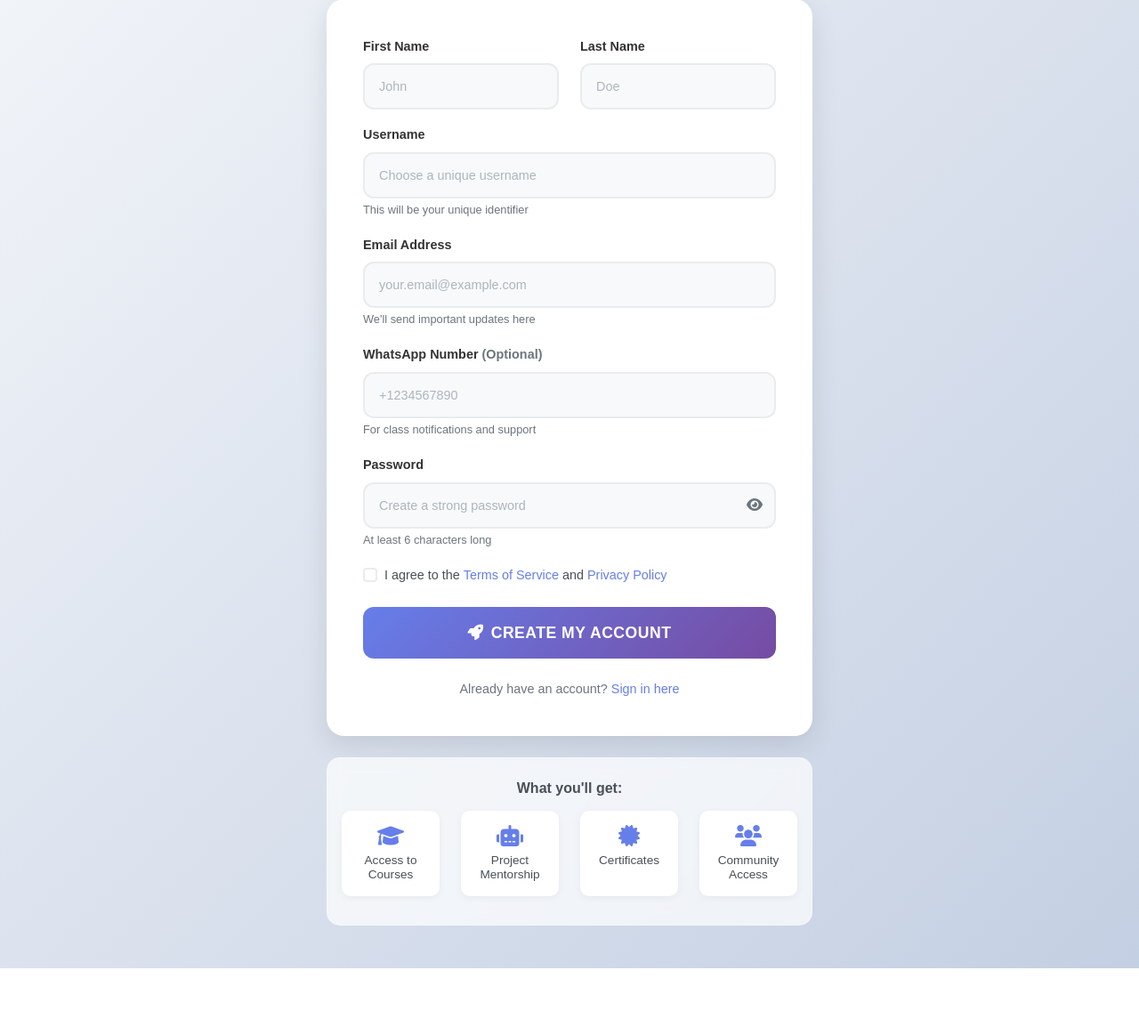
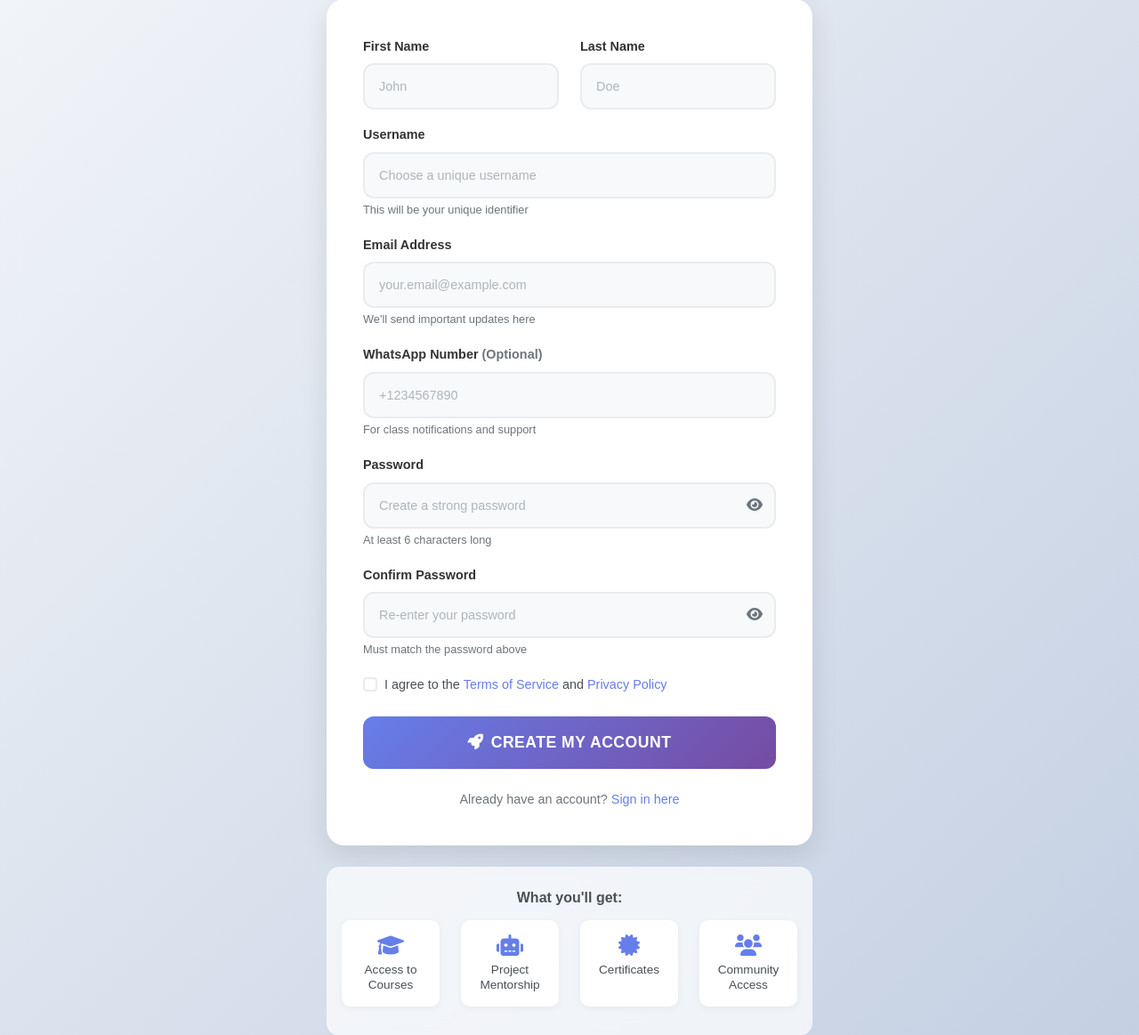
Before and after one commit to BuxinFutureAccademy/BuxinFutureAccademy, a Flask app: page /register in a window 1280 px wide. Shown: the part 295-1458 px from the top of the page at 89% size. Before the commit the page ends 1383 px from the top, so only its background shows below. Run offline with Flask 3, Linux system fonts and the light colour scheme; data comes from the database, SQL or seed files in the repository; some libraries are stand-ins or nearby versions.

Commit message:
Add Confirm Password field to registration form

```diff
--- a/templates/register.html
+++ b/templates/register.html
@@ -66,6 +66,19 @@
                                 </button>
                             </div>
                             <small class="form-text">At least 6 characters long</small>
+                        </div>
+
+                        <!-- Confirm Password -->
+                        <div class="mb-3">
+                            <label class="form-label">Confirm Password</label>
+                            <div class="password-input">
+                                <input type="password" class="form-control" name="confirm_password" required
+                                       placeholder="Re-enter your password" autocomplete="new-password" id="confirm_password">
+                                <button type="button" class="password-toggle" onclick="toggleConfirmPassword()">
+                                    <i class="fas fa-eye" id="confirm-password-icon"></i>
+                                </button>
+                            </div>
+                            <small class="form-text">Must match the password above</small>
                         </div>
 
                         <!-- Terms and Conditions -->
@@ -437,6 +450,21 @@ function togglePassword() {
     }
 }
 
+function toggleConfirmPassword() {
+    const confirmInput = document.getElementById('confirm_password');
+    const confirmIcon = document.getElementById('confirm-password-icon');
+
+    if (confirmInput.type === 'password') {
+        confirmInput.type = 'text';
+        confirmIcon.classList.remove('fa-eye');
+        confirmIcon.classList.add('fa-eye-slash');
+    } else {
+        confirmInput.type = 'password';
+        confirmIcon.classList.remove('fa-eye-slash');
+        confirmIcon.classList.add('fa-eye');
+    }
+}
+
 document.addEventListener('DOMContentLoaded', function() {
     const form = document.querySelector('.register-form');
     const submitBtn = document.querySelector('.btn-register');
```
